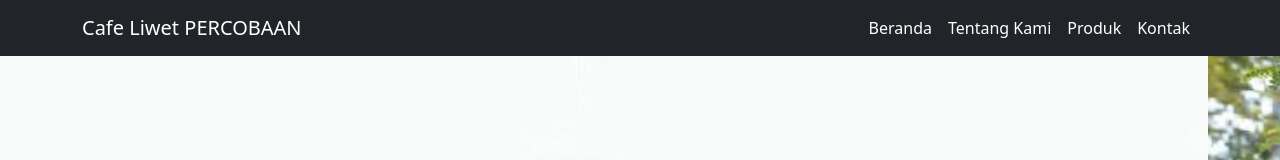
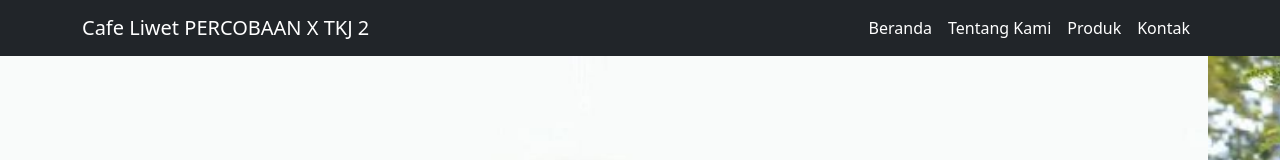
Before and after one commit to irwan279/nasiliwet, a plain HTML site: page index.html in a window 1280 px wide. Shown: the top 160 px of the page. Drawn offline with nearby package versions, Linux system fonts and the light colour scheme.

Commit message:
Update index.html

```diff
--- a/index.html
+++ b/index.html
@@ -10,7 +10,7 @@
   <audio src="audio.mp3" autoplay="autoplay"></audio>
     <nav class="navbar navbar-expand-lg fixed-top navbar-dark bg-dark">
       <div class="container">
-        <a class="navbar-brand" href="#">Cafe Liwet PERCOBAAN</a>
+        <a class="navbar-brand" href="#">Cafe Liwet PERCOBAAN X TKJ 2</a>
         <button class="navbar-toggler" type="button" data-bs-toggle="collapse" data-bs-target="#navbarSupportedContent" aria-controls="navbarSupportedContent" aria-expanded="false" aria-label="Toggle navigation">
           <span class="navbar-toggler-icon"></span>
         </button>
```
